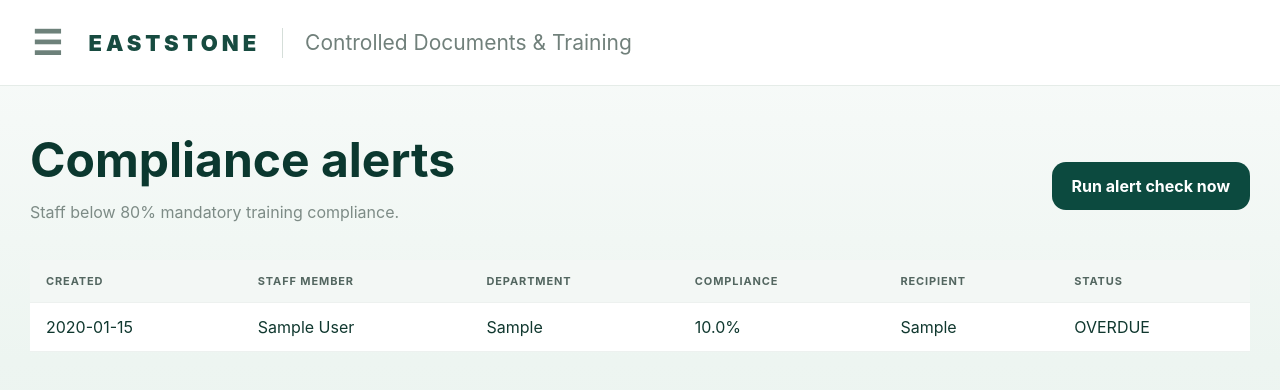
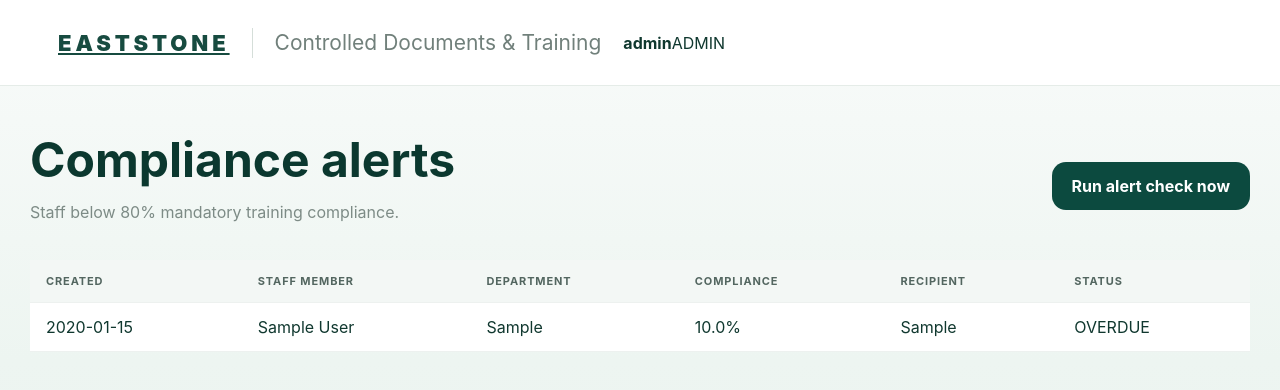
Before and after one commit to ahmedmanubariya/Training-Matrix, a Flask app: page /alerts/ in a window 1280 px wide. Shown: the top 390 px of the page. Run offline with Flask 3, Linux system fonts and the light colour scheme; the visitor is signed in with stand-in values (Sample User, id 1); data comes from the database, SQL or seed files in the repository; tables that the repository leaves empty hold one stand-in row (values such as "Sample post").

Commit message:
ui: rebuild portal shell to match Eaststone reference

```diff
--- a/traininghub/templates/base.html
+++ b/traininghub/templates/base.html
@@ -3,34 +3,44 @@
 <head>
   <meta charset="utf-8">
   <meta name="viewport" content="width=device-width,initial-scale=1">
-  <title>{% block title %}Eaststone Training Matrix{% endblock %}</title>
-  <link rel="stylesheet" href="{{ url_for('static', filename='app.css') }}">
+  <meta name="theme-color" content="#0b4b3f">
+  <title>{% block title %}Eaststone Controlled Documents & Training{% endblock %}</title>
+  <link rel="stylesheet" href="{{ url_for('static', filename='app.css') }}?v=20260825-2">
 </head>
 <body>
 {% if me %}
 {% set role = me.permission_role or me.access_role %}
 <header class="topbar">
-  <button class="menu-btn" type="button" onclick="document.body.classList.add('nav-open')" aria-label="Open menu">☰</button>
-  <div class="top-brand">EASTSTONE</div>
+  <button class="menu-btn" type="button" onclick="document.body.classList.add('nav-open')" aria-label="Open navigation"><span></span><span></span><span></span></button>
+  <a class="top-brand" href="{{ url_for('experience.overview') }}">EASTSTONE</a>
   <div class="top-divider"></div>
-  <div class="top-subtitle">Controlled Documents & Training</div>
+  <div class="top-subtitle">Controlled Documents &amp; Training</div>
+  <div class="top-user"><strong>{{ me.employee_name or me.username }}</strong><span>{{ role|upper }}</span></div>
 </header>
 <div class="nav-shade" onclick="document.body.classList.remove('nav-open')"></div>
-<aside class="drawer">
-  <div class="drawer-brand"><div class="brand-mark">E</div><div><strong>Eaststone</strong><span>TRAINING MATRIX</span></div><button class="drawer-close" onclick="document.body.classList.remove('nav-open')">×</button></div>
+<aside class="drawer" aria-label="Main navigation">
+  <div class="drawer-brand">
+    <div class="brand-mark">E</div>
+    <div class="drawer-brand-text"><strong>Eaststone</strong><span>TRAINING MATRIX</span></div>
+    <button class="drawer-close" type="button" onclick="document.body.classList.remove('nav-open')" aria-label="Close navigation">×</button>
+  </div>
   <p class="nav-label">WORKSPACE</p>
   <nav class="drawer-nav">
-    <a href="{{ url_for('experience.overview') }}">▦ <span>Overview</span><b>›</b></a>
-    <a href="{{ url_for('main.my_training') }}">▣ <span>My training</span><b>›</b></a>
-    <a href="{{ url_for('experience.controlled_documents') }}">▤ <span>Controlled documents</span><b>›</b></a>
-    {% if role in ['manager','qa','admin'] %}<a href="{{ url_for('main.dashboard') }}">☑ <span>Training matrix</span><b>›</b></a>{% endif %}
-    {% if role in ['manager','qa','admin'] %}<a href="{{ url_for('main.staff') }}">♙ <span>People & roles</span><b>›</b></a>{% endif %}
-    {% if role in ['qa','admin'] %}<a href="{{ url_for('main.sops') }}">▧ <span>Document control</span><b>›</b></a>{% endif %}
-    {% if role in ['qa','admin'] %}<a href="{{ url_for('main.users') }}">♢ <span>Permissions</span><b>›</b></a>{% endif %}
-    {% if role in ['qa','admin'] %}<a href="{{ url_for('main.audit_view') }}">▱ <span>Audit trail</span><b>›</b></a>{% endif %}
-    {% if role in ['qa','admin'] %}<a href="{{ url_for('system_admin.index') }}">⚙ <span>System</span><b>›</b></a>{% endif %}
+    <a class="{{ 'active' if request.endpoint == 'experience.overview' else '' }}" href="{{ url_for('experience.overview') }}"><i>▦</i><span>Overview</span><b>›</b></a>
+    <a class="{{ 'active' if request.endpoint == 'main.my_training' else '' }}" href="{{ url_for('main.my_training') }}"><i>▣</i><span>My training</span><b>›</b></a>
+    <a class="{{ 'active' if request.endpoint and request.endpoint.startswith('experience.controlled') else '' }}" href="{{ url_for('experience.controlled_documents') }}"><i>▤</i><span>Controlled documents</span><b>›</b></a>
+    {% if role in ['qa','admin'] %}<a class="{{ 'active' if request.endpoint and ('sop' in request.endpoint) else '' }}" href="{{ url_for('main.sops') }}"><i>◫</i><span>Document control</span><b>›</b></a>{% endif %}
+    {% if role in ['manager','qa','admin'] %}<a class="{{ 'active' if request.endpoint == 'main.dashboard' else '' }}" href="{{ url_for('main.dashboard') }}"><i>☑</i><span>Training matrix</span><b>›</b></a>{% endif %}
+    {% if role in ['manager','qa','admin'] %}<a class="{{ 'active' if request.endpoint and 'staff' in request.endpoint else '' }}" href="{{ url_for('main.staff') }}"><i>♙</i><span>People &amp; roles</span><b>›</b></a>{% endif %}
+    {% if role in ['qa','admin'] %}<a class="{{ 'active' if request.endpoint and ('user' in request.endpoint or 'permission' in request.endpoint) else '' }}" href="{{ url_for('main.users') }}"><i>♢</i><span>Permissions</span><b>›</b></a>{% endif %}
+    {% if role in ['qa','admin'] %}<a class="{{ 'active' if request.endpoint == 'main.audit_view' else '' }}" href="{{ url_for('main.audit_view') }}"><i>▱</i><span>Audit trail</span><b>›</b></a>{% endif %}
+    {% if role in ['qa','admin'] %}<a class="{{ 'active' if request.endpoint and request.endpoint.startswith('system_admin.') else '' }}" href="{{ url_for('system_admin.index') }}"><i>⚙</i><span>System</span><b>›</b></a>{% endif %}
   </nav>
-  <div class="drawer-account"><span>{{ me.username }}</span><small>{{ role|upper }}</small><a href="{{ url_for('main.logout') }}">Sign out</a></div>
+  <div class="drawer-account">
+    <div class="avatar">{{ (me.employee_name or me.username)[0]|upper }}</div>
+    <div><strong>{{ me.employee_name or me.username }}</strong><small>{{ role|upper }}</small></div>
+    <a href="{{ url_for('main.logout') }}">Sign out</a>
+  </div>
 </aside>
 {% endif %}
 <main class="page {% if not me %}auth-page{% endif %}">
```
